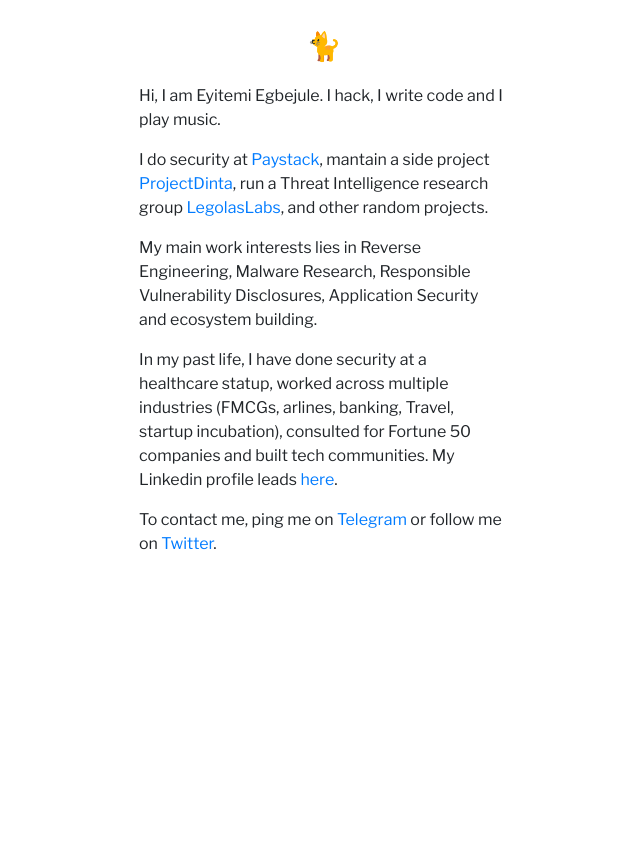
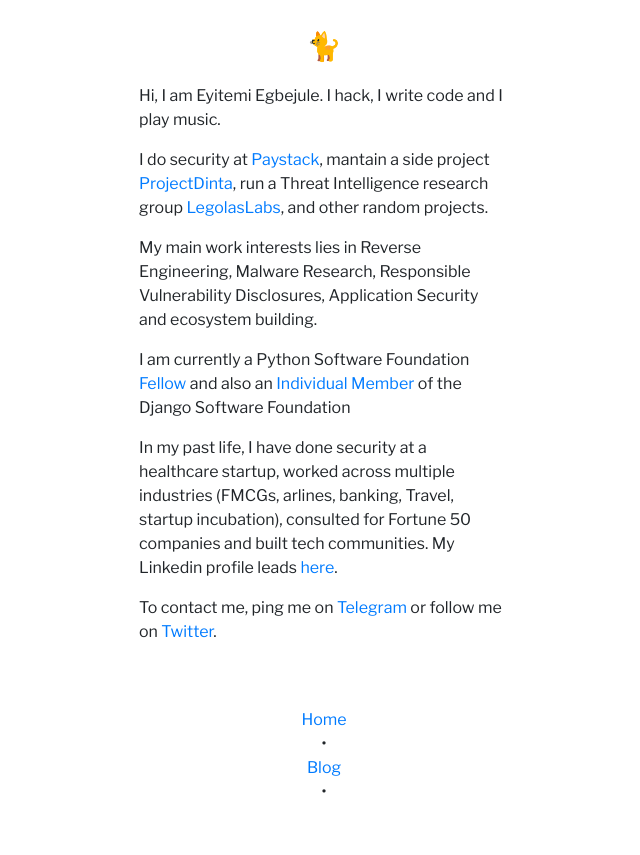
Before and after one commit to Insaida/insaida.github.io, a plain HTML site: page index.html in a window 1280 px wide. Shown: the whole page, without its empty margins (316-956 px from the left). Before the commit the page ends 800 px from the top, so only its background shows below. Drawn offline with nearby package versions, Linux system fonts and the light colour scheme; a script that the page names is missing.

Commit message:
Modify Linkedin link

```diff
--- a/index.html
+++ b/index.html
@@ -37,19 +37,27 @@
             My main work interests lies in Reverse Engineering, Malware Research, Responsible Vulnerability Disclosures,
             Application Security and ecosystem building.
         </p>
-        <!-- <p>
-        My pre-covid 2020 goals includes <a href="https://caliathletics.com/knowledge/handstand-3/">handstands</a>, <a href="https://caliathletics.com/knowledge/how-to-do-a-muscle-up/">muscle ups</a> and a 40M <a href="https://en.wikipedia.org/wiki/Freediving">free dive</a>. And try to be a nicer human. The freedive looks pretty unfeasible, still going to try the rest.
-        </p> -->
+        <p>
+        I am currently a Python Software Foundation <a href="https://www.python.org/psf/members/#fellows"> Fellow</a> and also an <a href="https://www.djangoproject.com/foundation/individual-members/"> Individual Member</a> of the Django Software Foundation
+        </p>
 
         <p>
-            In my past life, I have done security at a healthcare statup, worked across multiple industries (FMCGs, arlines, banking, Travel, startup incubation), consulted
+            In my past life, I have done security at a healthcare startup, worked across multiple industries (FMCGs, arlines, banking, Travel, startup incubation), consulted
             for Fortune 50 companies and built tech communities. My Linkedin profile leads <a
-                href="https://linkedin.com/in/nigerianethicalhacker">here</a>.
+                href="https://www.linkedin.com/in/eyitemiegbejule/">here</a>.
         </p>
         <p>
             To contact me, ping me on <a href="https://t.me/eyitemi">Telegram</a> or follow me on <a
                 href="https://twitter.com/@EEyitemi">Twitter</a>.
         </p>
+
+        <div class="flex items-center p-5 mb-5 font-thin text-center text-sm text-gray-600">
+            <a href="/">Home</a>
+            <div class="px-2">・</div>
+            <a href="./blog.html">Blog</a>
+            <div class="px-2">・</div>
+          </div>
+
     </div>
 </body>
 
```
Also changed, not shown: blog.html (added).
